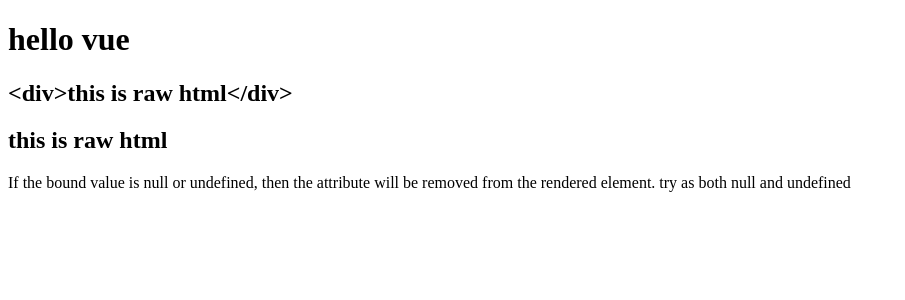
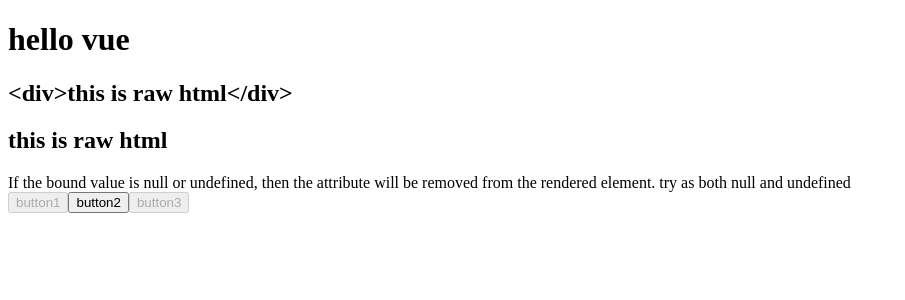
Before and after one commit to mehmethakan0220/vue, a Vue app in the folder 1-intro/1-fundamentals/: page / in a window 1280 px wide. Shown: the top 300 px of the page, without its empty margins (0-905 px from the left). Built offline with nearby package versions, Linux system fonts and the light colour scheme.

Commit message:
Boolean attributes

```diff
--- a/1-intro/1-fundamentals/src/App.vue
+++ b/1-intro/1-fundamentals/src/App.vue
@@ -6,6 +6,10 @@
 
   <div v-bind:id="dynamicId"> If the bound value is null or undefined,
     then the attribute will be removed from the rendered element. try as both null and undefined</div>
+
+    <button :disabled="disabledButton">button1</button>
+    <button :disabled="enabledButton">button2</button>
+    <button :disabled="defaultDisabled">button3</button>
 
 </template>
 
@@ -19,6 +23,9 @@ export default  {
       dynamicId:112,/*
       The v-bind directive instructs Vue to keep the element's id attribute in sync with the component's dynamicId property. If the bound value is null or undefined, then the attribute will be removed from the rendered element.
       */
+      disabledButton: true,
+      enabledButton:  false,
+      defaultDisabled: '', //in html disabled attribute without value equals disable the button
     }
   }
 };
```
